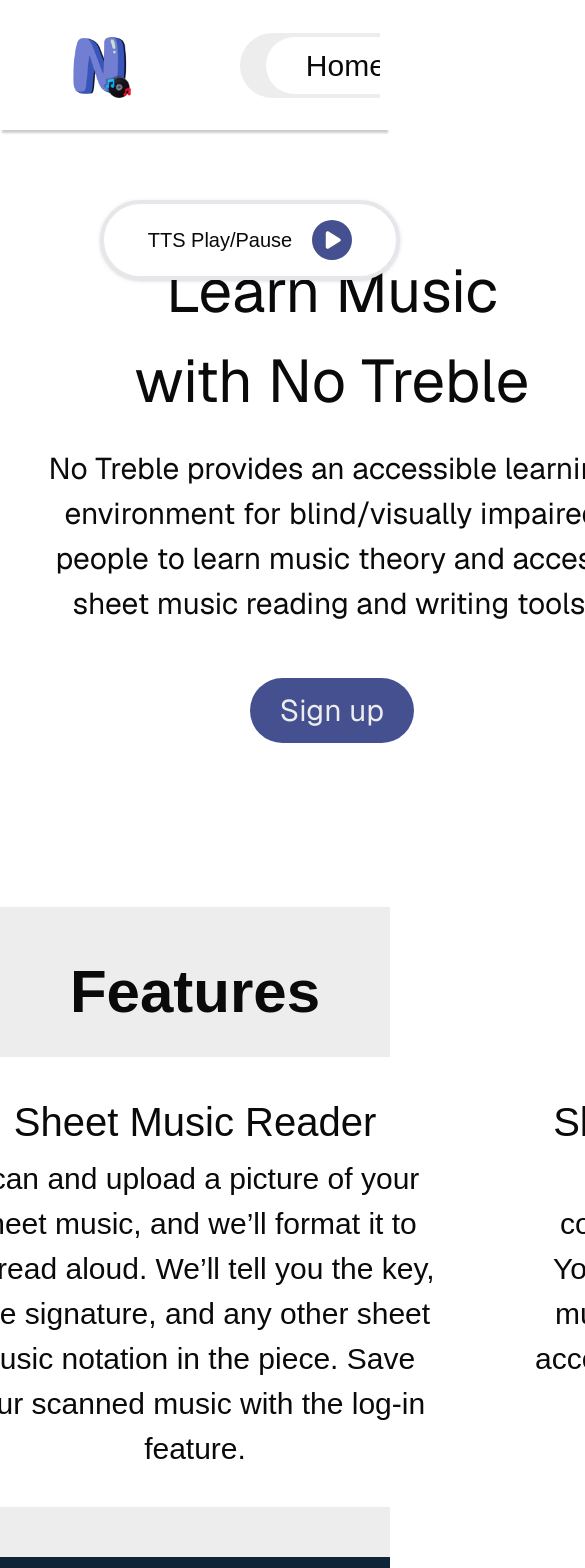
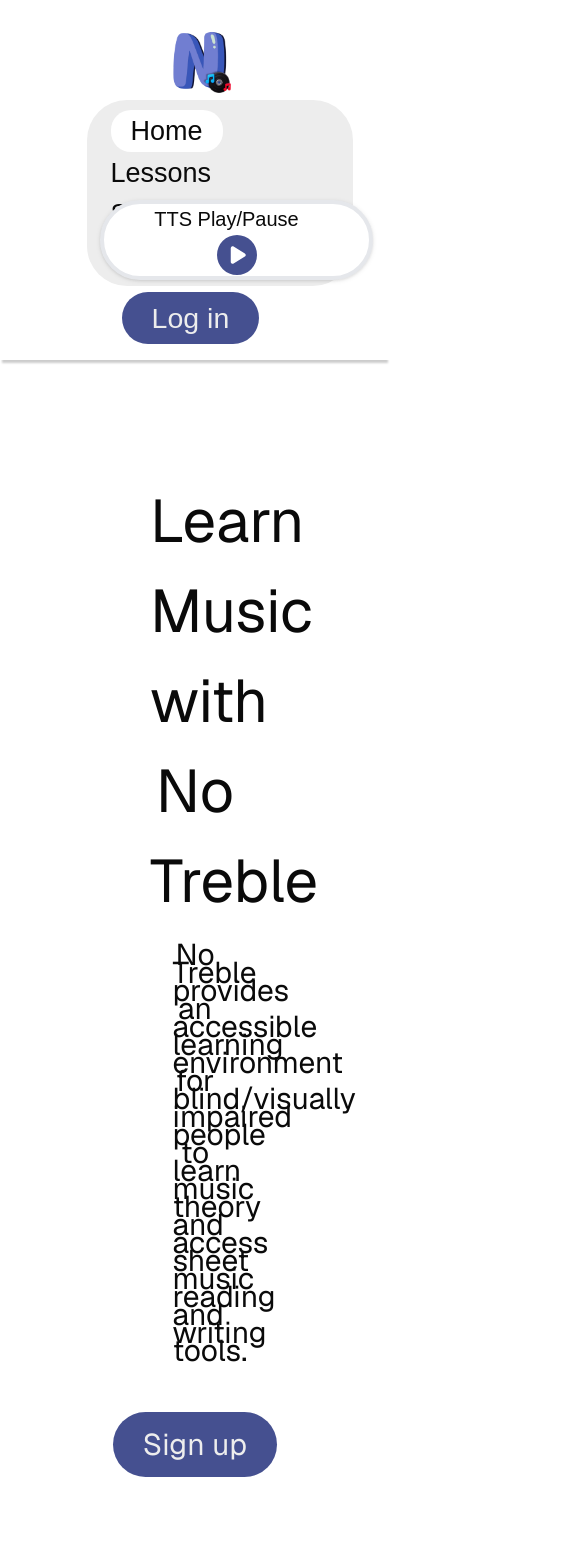
Before and after one commit to simchildress/NoTrebleTesting, a Next.js app: page / in a window 390 px wide. Shown: the top 1568 px of the page, 585 px wide, since content can reach past the window. Built offline with nearby package versions, Linux system fonts and the light colour scheme; no server answers.

Commit message:
fixed mobile view of NavBar and partial fix of landing page

```diff
--- a/src/app/cs/NavBar.css
+++ b/src/app/cs/NavBar.css
@@ -8,24 +8,28 @@
     padding-left: 30px;
     padding-right: 30px;
     box-sizing: border-box;
-    overflow: auto;
     justify-content: center;
+    overflow:auto;
 }
 .nav-list{
     /* align-self: center; */
+
     justify-content: center;
     background-color: var(--shadow-color);
     border: 30px;
     border-radius: 40px;
-    /* padding: 5px; */
     padding-block: 10px;
-    min-width: 850px;
-    max-width: 850px;
+    /* min-width: 850px; */
+    min-width: fit-content;
+    max-width: 100%;
+    max-height: fit-content;
+    text-wrap: nowrap;
     font-size: large;
     align-self: inherit;
+    font-size: calc(var(--body-text-size) * 0.90);
 }
 .nav-list > li {
-    font-size: var(--body-text-size);
+    margin-top: 1px;
     box-sizing: border-box;
     margin-inline:22px;
 
@@ -34,10 +38,12 @@
     width:100%;
 }
 .profile-div {
-    font-size: var(--body-text-size);
+    /* font-size: var(--body-text-size); */
+    font-size: calc(var(--body-text-size) * 0.95);
+    width: fit-content;
+    text-wrap:nowrap;
     margin-right: 20px;
-    margin-left: 20px;
-
+    margin-left: 5%;
     gap: 5;
 }
 .bubble{
@@ -50,9 +56,27 @@
 }
 
 .navLogo {
-    margin-right: 100px;
+    margin-right: 5%;
     margin-left: 20px;
 }
 .overdiv {
     justify-content: space-between;
 }
+@media screen and (max-width: 480px) {
+    .profile-div {
+        /* font-size: var(--body-text-size); */
+        font-size: calc(var(--body-text-size) * 0.95);
+        width: fit-content;
+        text-wrap:nowrap;
+        margin-right: 20px;
+        margin-left: 5%;
+        margin-top: 5%;
+    }
+    .bubble{
+        background-color: var(--background);
+        border-radius:  20px 20px;
+        padding-inline: 20px;
+        padding-block: 6px;
+        font-weight:500;
+    }
+}
--- a/src/app/globals.css
+++ b/src/app/globals.css
@@ -11,6 +11,7 @@
   --body-text-size: 30px;
   --h2-text-size: 60px;
   --h3-text-size: 40px;
+
 }
 /* update */
 /* @media (prefers-color-scheme: dark) {
@@ -50,7 +51,9 @@
   font-family: Arial, Helvetica, sans-serif;
   box-sizing: border-box;
 }
-
+p, h2, h3 {
+  text-wrap: pretty;
+}
 .prefColor { /* Do not use this class purely for color prefs*/
   background-color: #ffffff; /* background color used in demo */
   color: #ededed; /* secondary background shade used in demo */
@@ -60,7 +63,7 @@
 .home-footer{
   background-color: var(--footer-color);
   color:var(--shadow-color);
-
+  max-width: calc(100%-20px);
   width: 100%;
   height: 10em;
   padding: 20px;
@@ -76,12 +79,12 @@
 .welcome-div > h2, .welcome-div > p {
   padding-bottom: 20px;
   text-align: center;
-  width: 20em;
+  /* width: 20em; */
 }
 
 .welcome-div > h2{
   font-size: var(--h2-text-size);
-  max-width:400px;
+  max-width: calc0(0.002%-20px);
 }
 .welcome-div > p{
   font-size: var(--body-text-size);
@@ -129,14 +132,96 @@
 .features-list div {
   font-size: var(--body-text-size);
   padding: 10px;
-  max-width:500px;
-  min-width:500px;
-  max-height:400px;
-  min-height:400px;
-
+  max-width:fit-content;
+  min-height:calc(50%+20px);
+  max-height:calc(50%+20px);
+  min-width: calc(50%+20px);
+  max-width: calc(50%+20px);
 }
 .features-list div h3 {
   font-size: var(--h3-text-size);
   font-weight: 500;
   padding-bottom: 4px;
 }
+
+/* Styles for smaller screens */
+@media screen and (max-width: 780px) {
+
+  .flex {
+      display: flex;
+      justify-content: space-around;
+      flex-direction: column;
+      margin: 0 auto;
+      max-width: 70%;
+  }
+/* Welcome */
+.welcome-div > h2, .welcome-div > p {
+  padding-bottom: 20px;
+  text-align: center;
+  max-width: none;
+  min-width: none;
+  width: 1.5em;
+}
+
+
+.welcome-signup {
+  font-size: var(--body-text-size);
+  max-width:100%;
+  text-align: center;
+  align-self: center;
+}
+  .features {
+    max-width: 480px;
+    min-width: none;
+    min-height: none;
+  }
+  .features-list{
+    width: 100%;
+    height: 70%;
+    min-width: none;
+    min-height: none;
+    max-height: fit-content;
+  }
+  .features-list div {
+    width: 1em;
+    max-width:480px;
+    min-width: none;
+    max-height:100%;
+    min-height: inherit;
+    min-width: inherit;
+  }
+/* NavBar */
+  .nav-bar {
+    max-width: 100%;
+    width:100%;
+    border-bottom: 30px;
+    box-shadow: 0 5px 2px -2px rgba(0, 0, 0, 0.2);
+    border: 2px solid transparent;
+    padding: none;
+    box-sizing: border-box;
+    justify-content: left;
+  }
+  .nav-list {
+    min-width: inherit;
+    max-width: none;
+    padding: 2px;
+  }
+
+
+  main p {
+    line-height: 0.6em;
+  }
+
+  footer > h2 {
+    padding-top: 10%;
+    text-align: center;
+  }
+  footer {
+    font-size: 1.3em;
+    max-width:none;
+    min-width: none;
+    height: 100%;
+    text-wrap:wrap;
+  }
+
+}
--- a/src/app/layout.js
+++ b/src/app/layout.js
@@ -25,9 +25,7 @@
 function Header() {
   return (
     <>
-    {/* TODO: Add Logo :) */}
       <NavBar className="nav-bar"/>
-
     </>
   )
 }
--- a/src/app/page.js
+++ b/src/app/page.js
@@ -61,15 +61,15 @@
               <div>
                 <h3><span>Sheet Music Composer</span></h3>
                 <p>
-                Write and edit your own compositions with this feature. You’ll be able to edit your sheet music markings in an easy and accessible way and play it back to perfect your piece.
+                 Write and edit your own compositions with this feature. You’ll be able to edit your sheet music markings in an easy and accessible way and play it back to perfect your piece.
                 </p>
               </div>
             </li>
           </ul>
     </div>
-    <footer className="home-footer flex gap-16 items-center justify-center">
-        <h2 className=" self-center p2">Brought to you by Bryte </h2>
-      </footer>
+    <footer className="home-footer">
+        <h2 className="self-center flex items-center justify-center p2">Brought to you by Bryte </h2>
+    </footer>
   </>
   );
 }
```
